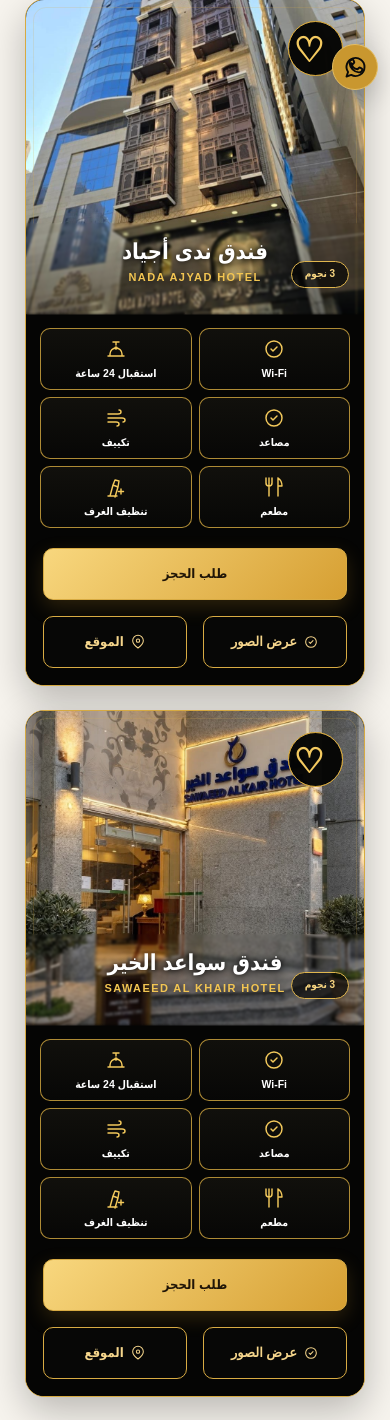
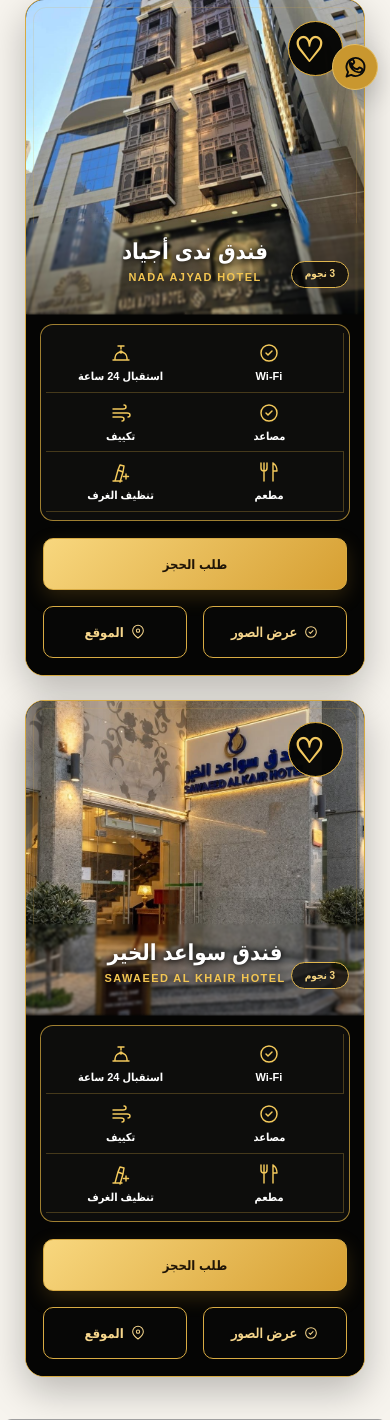
Before and after one commit to Talal-AL438/murooj-golden-b2b, a Flask app: page / in a window 390 px wide. Shown: the part 742-2162 px from the top of the page. Run offline with Flask 3, Linux system fonts and the light colour scheme; data comes from the database, SQL or seed files in the repository; data that the repository does not hold is empty; grey boxes are pictures that could not be loaded.

Commit message:
Combine hotel services into one elegant container and reduce black

```diff
--- a/static/landing-refine.css
+++ b/static/landing-refine.css
@@ -1437,3 +1437,84 @@ html body .luxury-hotel-card .luxury-hotel-media .hotel-rating-badge{
    min-width:58px!important;height:27px!important;padding:0 8px!important;font-size:10px!important;
  }
 }
+
+/* APPROVED SERVICES — one elegant light container, minimal black */
+html body .luxury-hotel-card .hotel-services-wrap{
+  margin:14px 0 18px!important;
+  padding:10px 8px!important;
+  border:1px solid rgba(216,172,65,.72)!important;
+  border-radius:13px!important;
+  background:rgba(255,255,255,.035)!important;
+  box-sizing:border-box!important;
+}
+html body .luxury-hotel-card .hotel-services-wrap>.hotel-tags.services-row{
+  display:flex!important;
+  align-items:stretch!important;
+  justify-content:center!important;
+  gap:0!important;
+  margin:0!important;
+  padding:0!important;
+  border:0!important;
+  background:transparent!important;
+  overflow:hidden!important;
+}
+html body .luxury-hotel-card .hotel-services-wrap>.hotel-tags.services-row .service-tag{
+  flex:1 1 0!important;
+  min-width:0!important;
+  min-height:62px!important;
+  height:auto!important;
+  padding:8px 5px!important;
+  border:0!important;
+  border-right:1px solid rgba(216,172,65,.38)!important;
+  border-radius:0!important;
+  background:transparent!important;
+  box-shadow:none!important;
+  color:#fff!important;
+  display:flex!important;
+  flex-direction:column!important;
+  align-items:center!important;
+  justify-content:center!important;
+  gap:5px!important;
+}
+html body .luxury-hotel-card .hotel-services-wrap>.hotel-tags.services-row .service-tag:last-child{
+  border-right:0!important;
+}
+html body .luxury-hotel-card .hotel-services-wrap .service-tag span{
+  color:#fff!important;
+  font-size:12px!important;
+  font-weight:800!important;
+  white-space:nowrap!important;
+}
+html body .luxury-hotel-card .hotel-services-wrap .service-tag b,
+html body .luxury-hotel-card .hotel-services-wrap .service-tag .line-icon{
+  color:#f3c95c!important;
+}
+@media(max-width:1100px){
+ html body .luxury-hotel-card .hotel-services-wrap>.hotel-tags.services-row{
+   flex-wrap:wrap!important;
+ }
+ html body .luxury-hotel-card .hotel-services-wrap>.hotel-tags.services-row .service-tag{
+   flex:1 1 33.333%!important;
+   border-bottom:1px solid rgba(216,172,65,.28)!important;
+ }
+ html body .luxury-hotel-card .hotel-services-wrap>.hotel-tags.services-row .service-tag:nth-child(3n){
+   border-right:0!important;
+ }
+}
+@media(max-width:600px){
+ html body .luxury-hotel-card .hotel-services-wrap{
+   padding:8px 5px!important;
+   margin:10px 0 14px!important;
+ }
+ html body .luxury-hotel-card .hotel-services-wrap>.hotel-tags.services-row .service-tag{
+   flex:1 1 50%!important;
+   min-height:54px!important;
+   border-right:1px solid rgba(216,172,65,.3)!important;
+ }
+ html body .luxury-hotel-card .hotel-services-wrap>.hotel-tags.services-row .service-tag:nth-child(2n){
+   border-right:0!important;
+ }
+ html body .luxury-hotel-card .hotel-services-wrap .service-tag span{
+   font-size:11px!important;
+ }
+}
```
